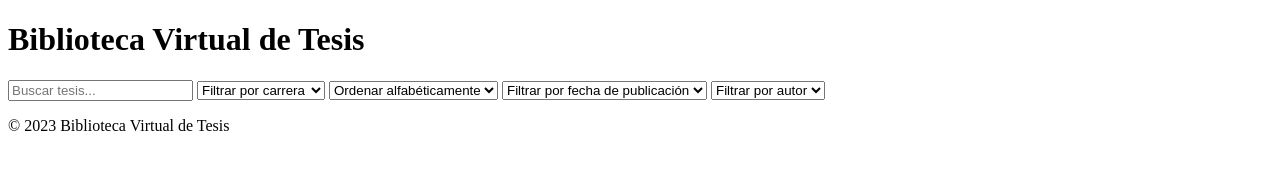
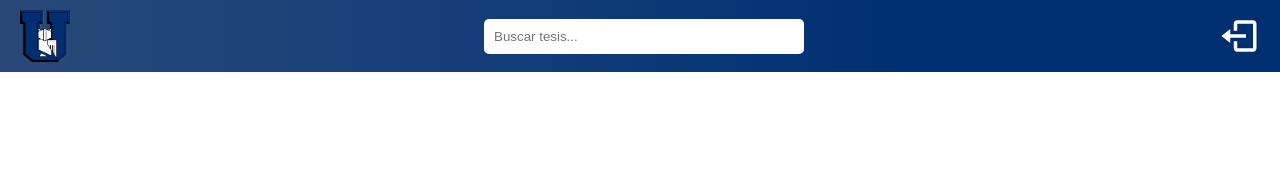
Before and after one commit to wanfrev/JS-Biblioteca, a website: page Frontend/src/home-admin.html in a window 1280 px wide. Drawn offline with Linux system fonts and the light colour scheme.

Commit message:
Maquetacion de home guest y home admin

```diff
--- a/Frontend/src/home-admin.html
+++ b/Frontend/src/home-admin.html
@@ -5,40 +5,26 @@
     <meta name="viewport" content="width=device-width, initial-scale=1.0">
     <title>Biblioteca Virtual de Tesis - Admin</title>
     <link rel="stylesheet" href="styles/styles.css">
+    <link rel="stylesheet" href="styles/home-admin.css">
 </head>
 <body>
     <header>
-        <h1>Biblioteca Virtual de Tesis</h1>
+        <img src="assets/logoUnir1.webp" alt="Logo" class="logo">
         <input type="text" id="search" placeholder="Buscar tesis...">
-        <select id="filter-career">
-            <option value="">Filtrar por carrera</option>
-            <option value="Ingeniería">Ingeniería</option>
-            <option value="Ciencias Sociales">Ciencias Sociales</option>
-            <option value="Humanidades">Humanidades</option>
-            <!-- Agregar más opciones según sea necesario -->
-        </select>
-        <select id="filter-alphabetical">
-            <option value="">Ordenar alfabéticamente</option>
-            <option value="asc">A-Z</option>
-            <option value="desc">Z-A</option>
-        </select>
-        <select id="filter-date">
-            <option value="">Filtrar por fecha de publicación</option>
-            <!-- Opciones de fechas se agregarán dinámicamente -->
-        </select>
-        <select id="filter-author">
-            <option value="">Filtrar por autor</option>
-            <!-- Opciones de autores se agregarán dinámicamente -->
-        </select>
+        <div class="logout-icons">
+            <svg xmlns="http://www.w3.org/2000/svg" viewBox="0 0 24 24" style="fill: #FFF;" onclick="logout()"><path d="M16 13v-2H7V8l-5 4 5 4v-3z"></path><path d="M20 3h-9c-1.103 0-2 .897-2 2v4h2V5h9v14h-9v-4H9v4c0 1.103.897 2 2 2h9c1.103 0 2-.897 2-2V5c0-1.103-.897-2-2-2z"></path></svg>
+        </div>
     </header>
     <main>
         <section id="thesis-list">
             <!-- Las tesis se mostrarán aquí dinámicamente -->
         </section>
     </main>
-    <footer>
-        <p>&copy; 2023 Biblioteca Virtual de Tesis</p>
-    </footer>
     <script src="scripts/app.js"></script>
+    <script>
+        function logout() {
+            window.location.href = 'login-admin.html';
+        }
+    </script>
 </body>
 </html>
--- /dev/null
+++ b/Frontend/src/styles/home-admin.css
@@ -0,0 +1,37 @@
+body {
+  margin: 0;
+  padding: 0;
+}
+
+header {
+  background: linear-gradient(90deg, #284978 1%, #133D79 39%, #002F71 71%);
+  color: white;
+  display: flex;
+  justify-content: space-between;
+  align-items: center;
+  padding: 10px 20px;
+}
+
+header .logo {
+  width: 50px;
+  height: auto;
+}
+
+header input {
+  width: 300px;
+  padding: 10px;
+  border: none;
+  border-radius: 5px;
+}
+
+header .logout-icons {
+  display: flex;
+  gap: 10px;
+}
+
+header .logout-icons svg {
+  fill: white;
+  cursor: pointer;
+  width: 42px;
+  height: 42px;
+}
--- /dev/null
+++ b/Frontend/src/styles/home-guest.css
@@ -0,0 +1,37 @@
+body {
+  margin: 0;
+  padding: 0;
+}
+
+header {
+  background: linear-gradient(90deg, #284978 1%, #133D79 39%, #002F71 71%);
+  color: white;
+  display: flex;
+  justify-content: space-between;
+  align-items: center;
+  padding: 10px 20px;
+}
+
+header .logo {
+  width: 50px;
+  height: auto;
+}
+
+header input {
+  width: 300px;
+  padding: 10px;
+  border: none;
+  border-radius: 5px;
+}
+
+header .logout-icons {
+  display: flex;
+  gap: 10px;
+}
+
+header .logout-icons svg {
+  fill: white;
+  cursor: pointer;
+  width: 42px;
+  height: 42px;
+}
```
Also changed, not shown: Frontend/src/home-guest.html (+10 -24 lines), Frontend/src/assets/logoUnir1.webp (added), 1 other file.
